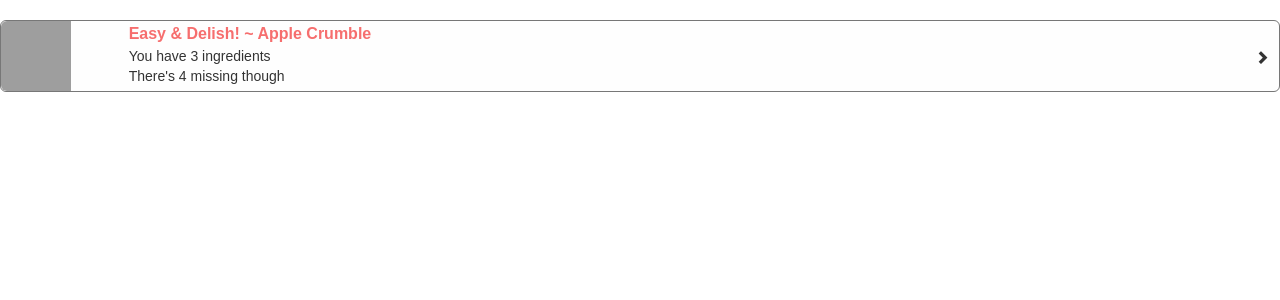
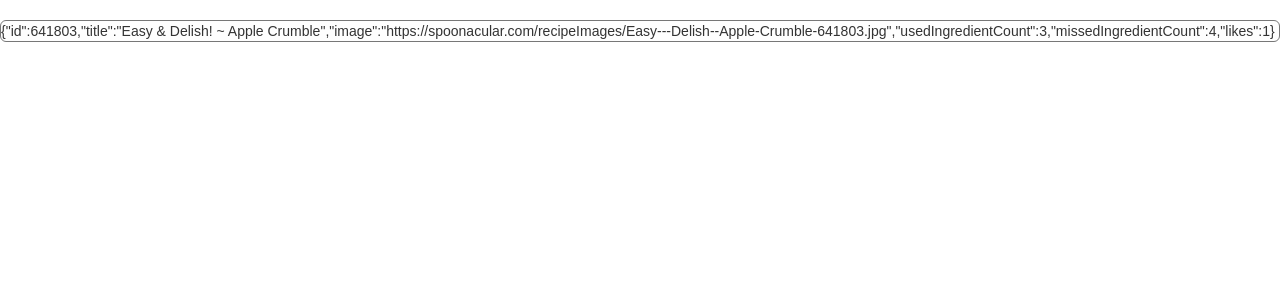
Before and after one commit to zacbraddy/HangryHippo, a React (Create React App) app: page / in a window 1280 px wide. Shown: the top 300 px of the page. Built offline with nearby package versions, Linux system fonts and the light colour scheme; grey boxes are pictures that could not be loaded.

Commit message:
Reeled back the code to conform to where we'll get to with u4-m2

```diff
--- a/src/App.css
+++ b/src/App.css
@@ -7,74 +7,3 @@
      display: flex;
      align-items: center;
  }
-
-img.recipe-list-item-image {
-    width: 70px;
-    height: 70px;
-    margin-right: 10px;
-    border-radius: 6px;
-}
-
-.recipe-list-item-text-container {
-    margin-bottom: 10px;
-    flex: 10;
-}
-
-.recipe-list-item-title {
-    font-size: 16px;
-    font-weight: 700;
-    color: #f66e6e;
-}
-
-.recipe-list-item-image-container {
-    flex: 1;
-}
-
-.recipe-list-item-chevron {
-    flex: 0;
-    margin-right: 10px;
-}
-
-.recipe-item-card:hover {
-    background-color: #e6e6e6;
-}
-
-img.recipe-list-item-image, .recipe-list-item-image-container, .recipe-list-item-text-container {
-    text-align: center;
-    margin-top: 10px;
-}
-
-.recipe-item-content-container {
-    display: flex;
-    align-items: center;
-    width: 100%;
-    border-radius: 6px;
-    min-height: 160px;
-    flex-direction: column;
-}
-
-@media screen and (min-width: 768px) {
-    img.recipe-list-item-image, .recipe-list-item-image-container, .recipe-list-item-text-container {
-        margin: 0;
-        text-align: left;
-    }
-
-    .recipe-list-item-image-container {
-        margin-right: 15px;
-    }
-
-    img.recipe-list-item-image {
-        border-radius: 6px 0 0 6px;
-    }
-
-    .recipe-list-item-text-container {
-        padding: 2px 0 0;
-        min-height: 70px;
-    }
-
-    .recipe-item-content-container {
-        min-height: 70px;
-        padding: 0;
-        flex-direction: row;
-    }
-}
--- a/src/App.js
+++ b/src/App.js
@@ -13,23 +13,8 @@
 
     render() {
         return (
-            <div className="list-item-card recipe-item-card">
-                <div className="recipe-item-content-container">
-                    <div className="recipe-list-item-image-container">
-                        <img src={this.props.image} className="img-responsive recipe-list-item-image" alt={this.props.title}/>
-                    </div>
-                    <div className="recipe-list-item-text-container">
-                        <div className="recipe-list-item-title">{this.props.title}</div>
-                        <div className="recipe-list-item-used-ingredients">
-                            You have {`${this.props.missedIngredientCount === 0 ? "fuck" : ""}`} {this.props.usedIngredientCount} ingredients
-                        </div>
-                        {
-                            this.props.missedIngredientCount > 0 &&
-                            <div className="recipe-list-item-missing-ingredients">There's {this.props.missedIngredientCount} missing though</div>
-                        }
-                    </div>
-                </div>
-                <i className="recipe-list-item-chevron glyphicon glyphicon-chevron-right" />
+            <div className="list-item-card">
+                {JSON.stringify(this.props)}
             </div>
         );
     }
```
Also changed, not shown: 2 other files (tests, documents, lock files or other folders). Lines whose indentation alone changed are shown as unchanged.
